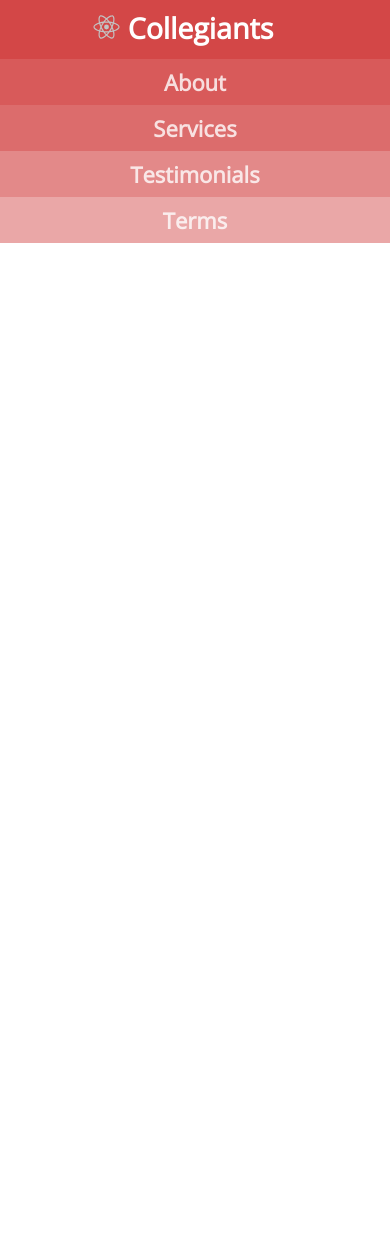
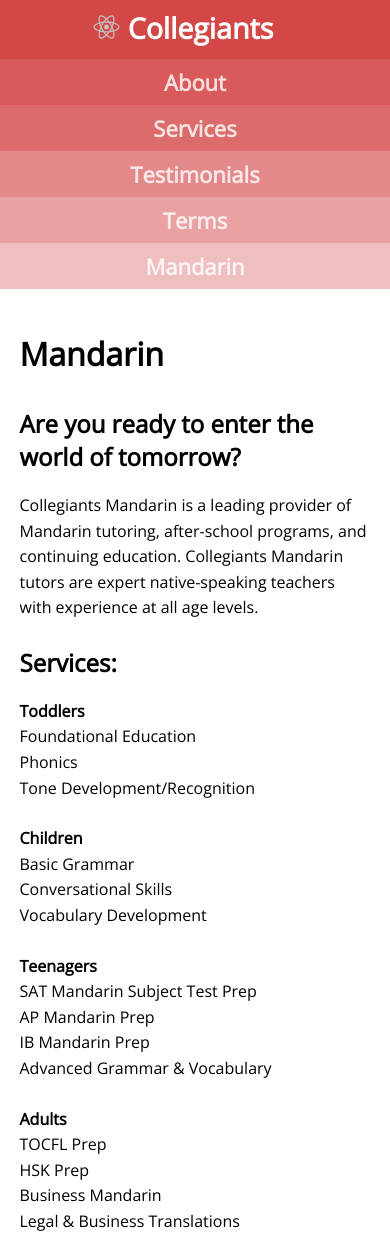
Before and after one commit to gibsonhdrew/collegiants, a React (Create React App) app: page /mandarin in a window 390 px wide. Before the commit the page ends 844 px from the top, so only its background shows below. Built offline with nearby package versions, Linux system fonts and the light colour scheme.

Commit message:
Added Mandarin page

```diff
--- a/src/App.css
+++ b/src/App.css
@@ -153,7 +153,10 @@
     background-color: rgba(255,255,255,0.36);
   }
   .subNav4 {
-    background-color: rgba(255,255,255,0.52);
+    background-color: rgba(255,255,255,0.49);
+  }
+  .subNav5 {
+      background-color: rgba(255,255,255,0.65);
   }
 
   .theTestimonial, .theTestimonial2 {
@@ -173,7 +176,7 @@
   }
 
   .theContent {
-    padding-top: 250px;
+    padding-top: 300px;
     width: auto;
     padding-left: 5vw;
     padding-right: 5vw;
--- a/src/App.js
+++ b/src/App.js
@@ -5,6 +5,7 @@
 import About from './modules/About'
 import Services from './modules/Services'
 import Terms from './modules/Terms'
+import Mandarin from './modules/Mandarin'
 import Testimonials from './modules/Testimonials'
 import Submitted from './modules/Submitted'
 import './App.css';
@@ -33,14 +34,18 @@
               <Link className='subNav subNav4' to={'/terms'}>
                 <NavItem>Terms</NavItem>
               </Link>
+              <Link className='subNav subNav5' to={'/mandarin'}>
+                <NavItem>Mandarin</NavItem>
+              </Link>
             </NavItems>
           </Nav>
           <Content>
             <Route exact path='/' component={Home}/>
             <Route exact path='/about' component={About}/>
             <Route exact path='/services' component={Services}/>
+            <Route exact path='/testimonials' component={Testimonials}/>
             <Route exact path='/terms' component={Terms}/>
-            <Route exact path='/testimonials' component={Testimonials}/>
+            <Route exact path='/mandarin' component={Mandarin}/>
             <Route exact path='/submitted' component={Submitted}/>
           </Content>
         </AppBody>
--- /dev/null
+++ b/src/modules/Mandarin.jsx
@@ -0,0 +1,57 @@
+import React, { Component } from 'react';
+
+class Mandarin extends Component {
+  render() {
+    return (
+      <div>
+        <p className='pageTitle'>Mandarin</p>
+        <h2>Are you ready to enter the world of tomorrow?</h2>
+
+        <p className="bodyText">
+            Collegiants Mandarin is a leading provider of Mandarin tutoring,
+            after-school programs, and continuing education.
+            Collegiants Mandarin tutors are expert native-speaking teachers
+            with experience at all age levels.
+        </p>
+
+        <h2>Services:</h2>
+
+        <p className="bodyText">
+            <b>Toddlers</b><br/>
+
+            Foundational Education<br/>
+            Phonics<br/>
+            Tone Development/Recognition
+        </p>
+
+        <p className="bodyText">
+            <b>Children</b><br/>
+
+            Basic Grammar<br/>
+            Conversational Skills<br/>
+            Vocabulary Development
+        </p>
+
+        <p className="bodyText">
+            <b>Teenagers</b><br/>
+
+            SAT Mandarin Subject Test Prep<br/>
+            AP Mandarin Prep<br/>
+            IB Mandarin Prep<br/>
+            Advanced Grammar & Vocabulary
+        </p>
+
+        <p className="bodyText">
+            <b>Adults</b><br/>
+
+            TOCFL Prep<br/>
+            HSK Prep<br/>
+            Business Mandarin<br/>
+            Legal & Business Translations
+        </p>
+      </div>
+    )
+  }
+}
+
+export default Mandarin;
```
